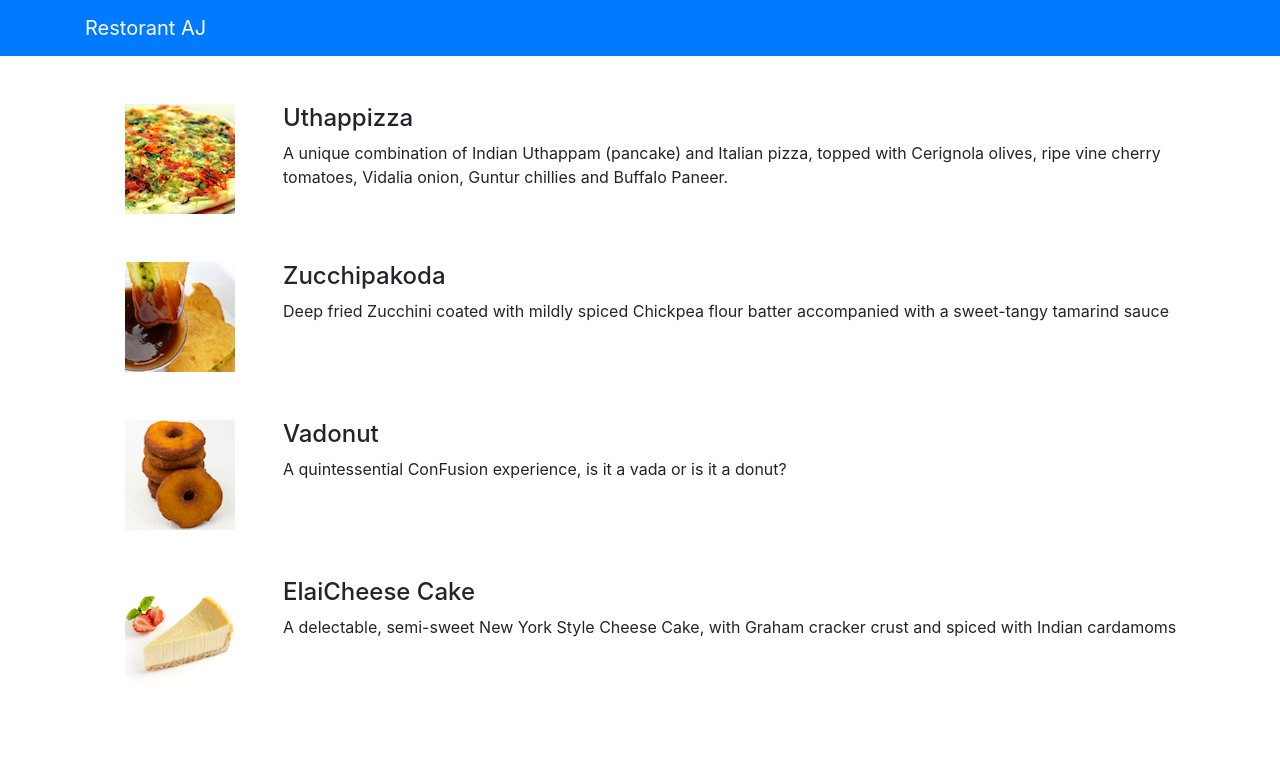
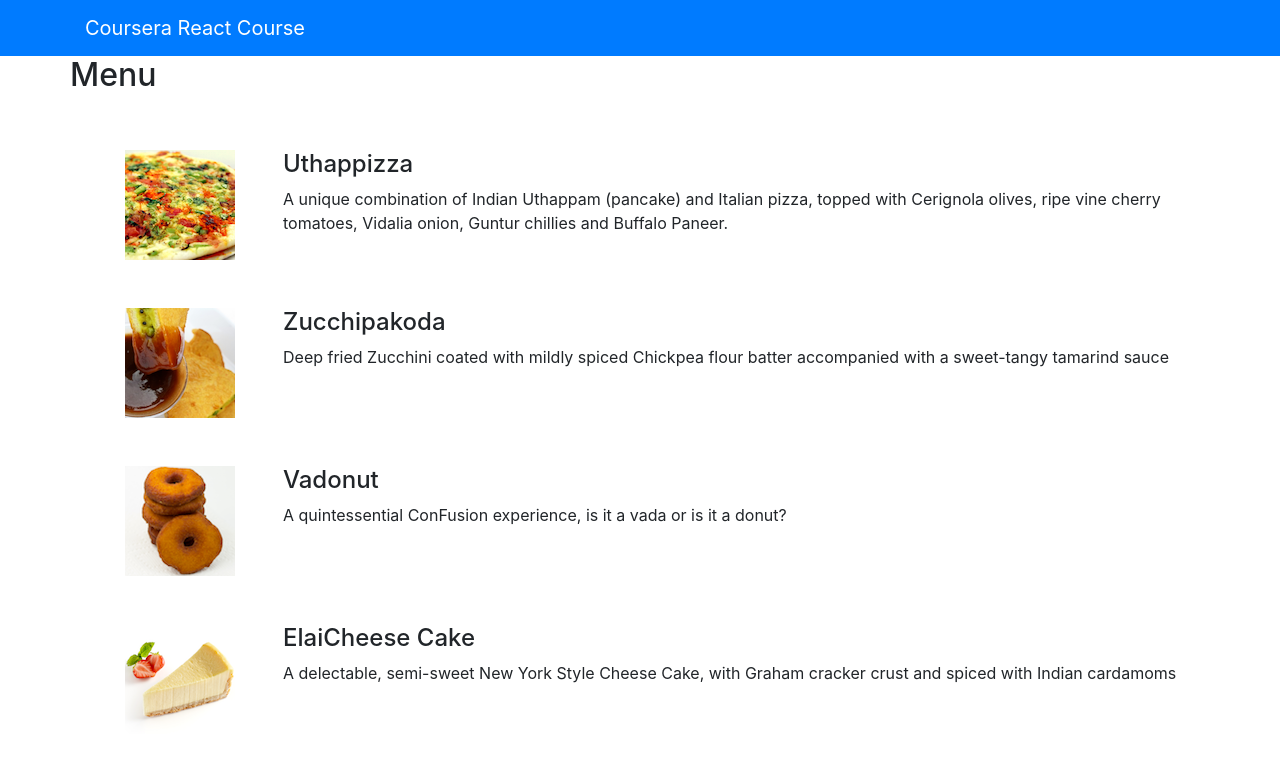
Before and after one commit to ajalvarez89/coursera-react-course, a React (Create React App) app: page / in a window 1280 px wide. Shown: the top 760 px of the page. Built offline with nearby package versions, Linux system fonts and the light colour scheme.

Commit message:
create Menu Functional Component

```diff
--- a/src/App.js
+++ b/src/App.js
@@ -2,16 +2,18 @@
 import './App.css';
 import { Navbar, NavbarBrand } from 'reactstrap';
 import Menu from './components/Menu'
+import MenuFunction from './components/MenuFunction'
 
 function App() {
   return (
     <div>
       <Navbar dark color='primary'>
         <div className="container">
-          <NavbarBrand href='/'>Restorant AJ</NavbarBrand>
+          <NavbarBrand href='/'>Coursera React Course</NavbarBrand>
         </div>
       </Navbar>
-      <Menu/>
+      {/* <Menu/> */}
+      <MenuFunction/>
     </div>
   );
 }
--- /dev/null
+++ b/src/components/MenuFunction.jsx
@@ -0,0 +1,75 @@
+import React, { useState } from 'react'
+import { Media } from 'reactstrap';
+
+function MenuFunction() {
+  const dishesDefault =
+  [
+    {
+      id: 0,
+      name:'Uthappizza',
+      image: 'assets/images/uthappizza.png',
+      category: 'mains',
+      label:'Hot',
+      price:'4.99',
+      description:'A unique combination of Indian Uthappam (pancake) and Italian pizza, topped with Cerignola olives, ripe vine cherry tomatoes, Vidalia onion, Guntur chillies and Buffalo Paneer.'
+    },
+   {
+      id: 1,
+      name:'Zucchipakoda',
+      image: 'assets/images/zucchipakoda.png',
+      category: 'appetizer',
+      label:'',
+      price:'1.99',
+      description:'Deep fried Zucchini coated with mildly spiced Chickpea flour batter accompanied with a sweet-tangy tamarind sauce'
+    },
+    {
+      id: 2,
+      name:'Vadonut',
+      image: 'assets/images/vadonut.png',
+      category: 'appetizer',
+      label:'New',
+      price:'1.99',
+      description:'A quintessential ConFusion experience, is it a vada or is it a donut?'
+    },
+    {
+      id: 3,
+      name:'ElaiCheese Cake',
+      image: 'assets/images/elaicheesecake.png',
+      category: 'dessert',
+      label:'',
+      price:'2.99',
+      description:'A delectable, semi-sweet New York Style Cheese Cake, with Graham cracker crust and spiced with Indian cardamoms'
+    }
+  ]
+
+  const [dishes] = useState(dishesDefault);
+
+  const menu = dishes.map((dish) => {
+    return(
+      <div key={dish.id} className="col-12 mt-5">
+        <Media tag="li">
+          <Media left middle>
+              <Media object src={dish.image} alt={dish.name} />
+          </Media>
+          <Media body className="ml-5">
+            <Media heading>{dish.name}</Media>
+            <p>{dish.description}</p>
+          </Media>
+        </Media>
+      </div>
+    );
+  });
+
+  return (
+    <div className="container">
+      <div className="row">
+        <h2>Menu</h2>
+        <Media list>
+          {menu}
+        </Media>
+      </div>
+    </div>
+  )
+}
+
+export default MenuFunction
```
